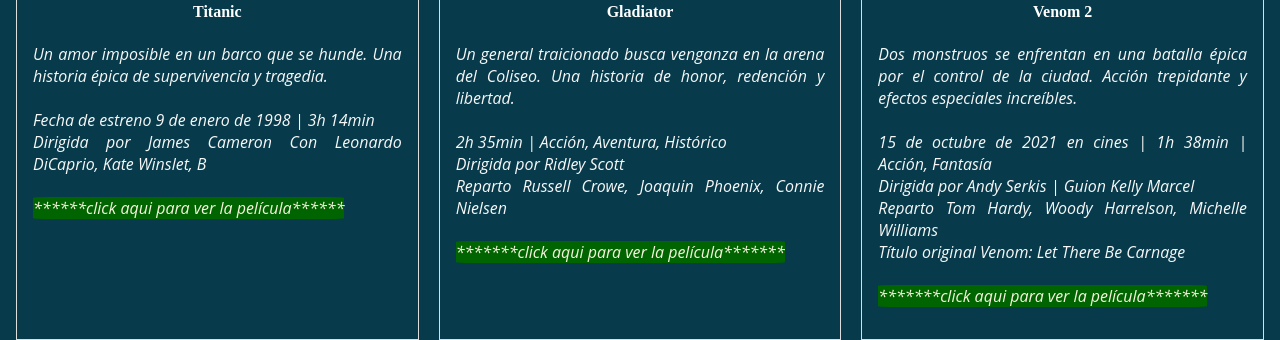
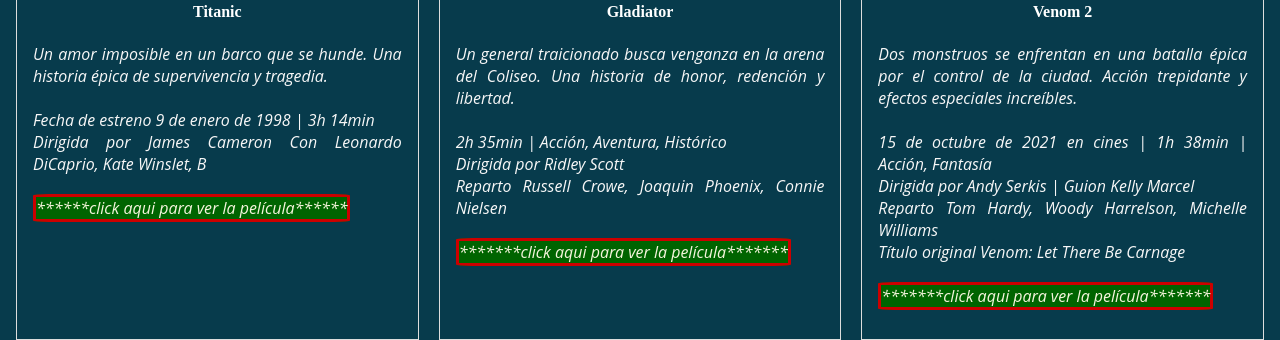
Before and after one commit to Reny-Alfonzo/portalcine, a plain HTML site: page index.html in a window 1280 px wide. Shown: the part 560-900 px from the top of the page. Drawn offline with Linux system fonts and the light colour scheme.

Commit message:
mejorando botones

```diff
--- a/estilos.css
+++ b/estilos.css
@@ -86,7 +86,7 @@ main {
 
 .tarjeta p a {
   text-decoration: none;
-  border: #c00;
+  border: 3px solid #c00;
   border-radius: 5%;
   background-color: #006400;
   color: #f5f5dc;
```
